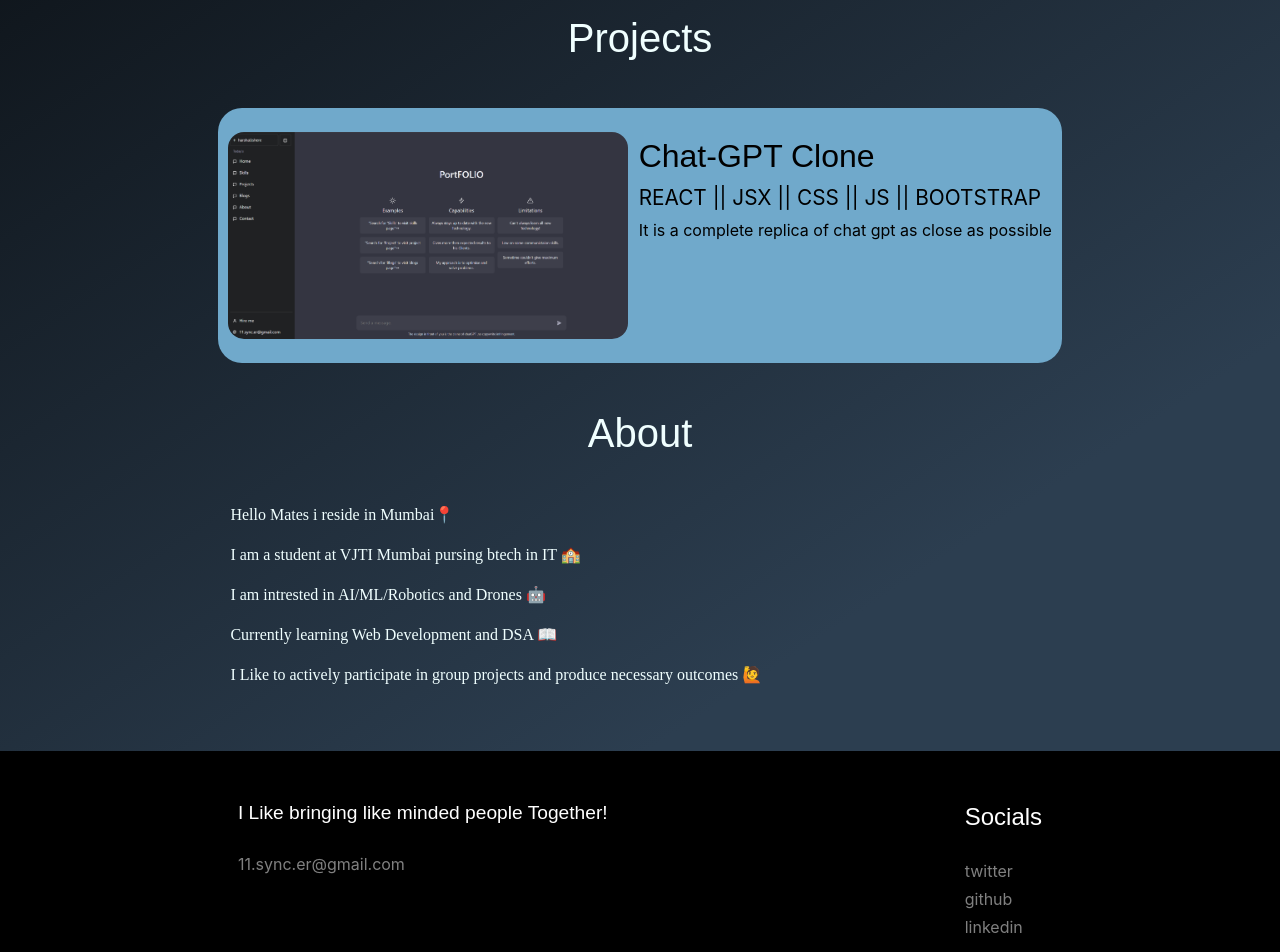
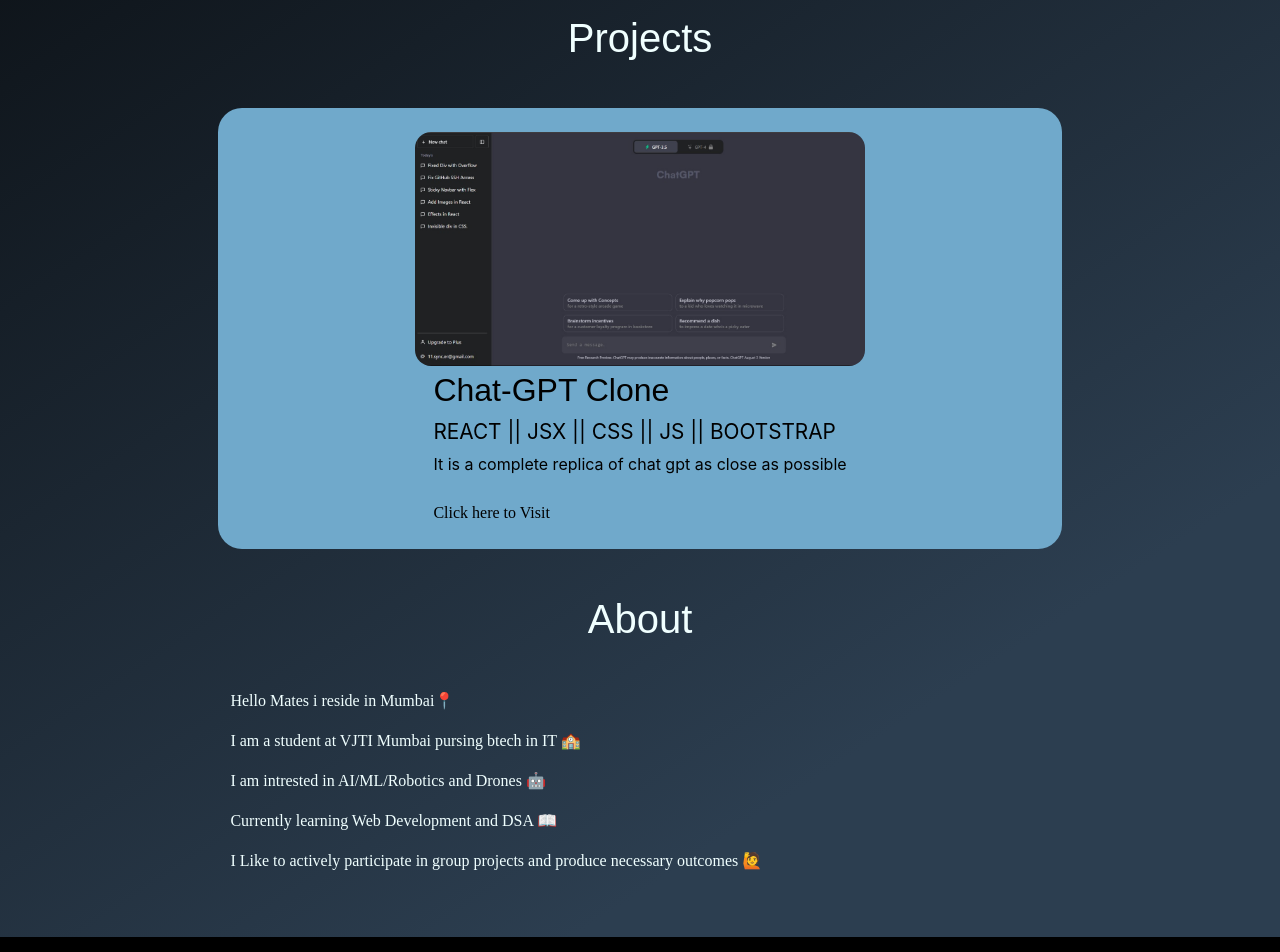
Before and after one commit to harshal-ishere/harshal_ishere, a React (Create React App) app: page / in a window 1280 px wide. Shown: the part 680-1632 px from the top of the page. Built offline with nearby package versions, Linux system fonts and the light colour scheme; a web font is replaced by a local one.

Commit message:
done scene

```diff
--- a/public/index.html
+++ b/public/index.html
@@ -24,7 +24,7 @@
       work correctly both with client-side routing and a non-root public URL.
       Learn how to configure a non-root public URL by running `npm run build`.
     -->
-    <title>React App</title>
+    <title>harshal_ishere</title>
     <link href="https://cdn.jsdelivr.net/npm/bootstrap@5.3.1/dist/css/bootstrap.min.css" rel="stylesheet" integrity="sha384-4bw+/aepP/YC94hEpVNVgiZdgIC5+VKNBQNGCHeKRQN+PtmoHDEXuppvnDJzQIu9" crossorigin="anonymous">
 <script src="https://cdn.jsdelivr.net/npm/bootstrap@5.3.1/dist/js/bootstrap.bundle.min.js" integrity="sha384-HwwvtgBNo3bZJJLYd8oVXjrBZt8cqVSpeBNS5n7C8IVInixGAoxmnlMuBnhbgrkm" crossorigin="anonymous"></script>
 
--- a/src/components/Projects.tsx
+++ b/src/components/Projects.tsx
@@ -7,7 +7,7 @@
         <section id="projects">
             <p className="project-header">Projects</p>
             <div className="project-group">
-                <ProjectCard src="projectGPT.png" desHead="Chat-GPT Clone" desTech="REACT || JSX || CSS || JS || BOOTSTRAP" desMain="It is a complete replica of chat gpt as close as possible" />
+                <ProjectCard src="projectGPTnew.jpg" desHead="Chat-GPT Clone" desTech="REACT || JSX || CSS || JS || BOOTSTRAP" desMain="It is a complete replica of chat gpt as close as possible" visitLink="https://chat-gpt-harshal-ishere.vercel.app/" />
             </div>
         </section>
     )
--- a/src/components/fotter.tsx
+++ b/src/components/fotter.tsx
@@ -11,9 +11,9 @@
             <div className="socials">
                 <p className="nicuee">Socials</p>
                 <br />
-                <a href="https://twitter.com/harshal_ishere">twitter</a>
-                <a href="https://github.com/harshal-ishere">github</a>
-                <a href="https://www.linkedin.com/in/harshal-k-5b3354287/">linkedin</a>
+                <a href="https://twitter.com/harshal_ishere">Twitter</a>
+                <a href="https://github.com/harshal-ishere">Github</a>
+                <a href="https://www.linkedin.com/in/harshal-ishere/">Linkedin</a>
             </div>
         </div>
     )
--- a/src/components/navbar.tsx
+++ b/src/components/navbar.tsx
@@ -23,7 +23,7 @@
             <div className="nav-bar-img-div">
                 <a href="https://twitter.com/harshal_ishere" > <img src={require('../img/twitter.png')} alt="twitter" className="nav-bar-imgs" /></a>
                 <a href="https://github.com/harshal-ishere" > <img src={require('../img/github.png')} alt="github" className="nav-bar-imgs" /></a>
-                <a href="https://www.linkedin.com/in/harshal-k-5b3354287/" > <img src={require('../img/linkedin.png')} alt="linkedin" className="nav-bar-imgs" /></a>
+                <a href="https://www.linkedin.com/in/harshal-ishere" > <img src={require('../img/linkedin.png')} alt="linkedin" className="nav-bar-imgs" /></a>
             </div>
 
             {hamToggle?<ImCancelCircle onClick={()=>setHamToggle(!hamToggle)} />:<GiHamburgerMenu className="hamburger" onClick={()=>setHamToggle(!hamToggle)} />}
--- a/src/components/projects/project-card.tsx
+++ b/src/components/projects/project-card.tsx
@@ -5,18 +5,19 @@
     desHead:string;
     desTech:string;
     desMain:string;
+    visitLink:string;
 }
 let ProjectCard: FC<incProps> = (props) => {
     return (
         <div className="project-card">
             <div className="project-card-img">
-                <img src={require("../../img/"+props.src)} alt="" />
+               <a href="https://chat-gpt-harshal-ishere.vercel.app/"><img src={require("../../img/"+props.src)} alt="" /></a>
             </div>
             <div className="project-card-descrip">
                 <p className="desHead">{props.desHead}</p>
                 <p className="desTech">{props.desTech}</p>
                 <p className="desMain">{props.desMain}</p>
-
+                <p className="desMain-2"><a href={props.visitLink}>Click here to Visit</a></p>
             </div>
         </div>
     )
--- a/src/components/styles.css
+++ b/src/components/styles.css
@@ -12,7 +12,6 @@
     top: 0;
     z-index: 2;
 }
-
 
 
 @media(min-width:720px){
@@ -242,14 +241,15 @@
     justify-content: space-evenly;
     color: black;
     margin: 40px 17% 40px 17%;
-    padding-top: 1.5rem;
-    padding-bottom: 1.5rem;
+    /* padding-top: 1.5rem;
+    padding-bottom: 1.5rem; */
+    padding: 1.5rem 0 1.5rem 0;
     border-radius: 1.5rem;
     flex-wrap: wrap;
 }
 
 .project-card-img img {
-    width: 400px;
+    width: 450px;
     border-radius: 1rem;
     overflow: hidden;
 }
@@ -282,6 +282,16 @@
 .desTech {
     font-size: 1.3rem;
     margin-bottom: 0.3rem;
+}
+.desMain-2 a{
+    color: #000;
+    font-family: 'Nippo', serif;
+}
+.desMain-2 a:hover{
+    color: green;
+}
+.desMain-2{
+    margin-top: 1.5rem;
 }
 @media(max-width:852px){
     .project-card-img img {
```
Also changed, not shown: src/img/projectGPT.png (deleted), src/img/projectGPTnew.jpg (added).
